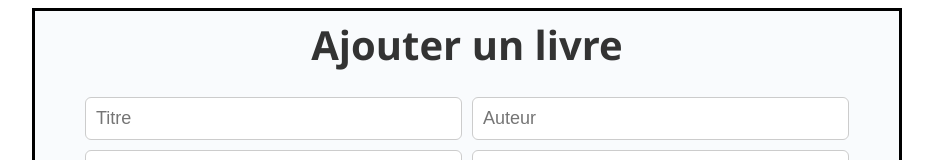
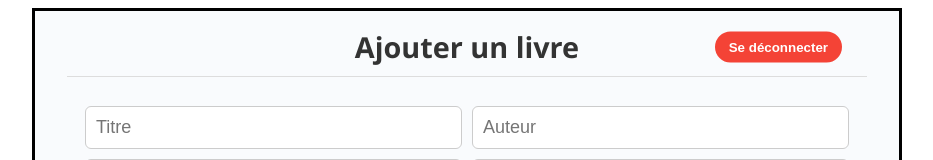
Before and after one commit to LaudeDignus/library-crud-app, a React (Create React App) app in the folder frontend/: page /dashboard in a window 1280 px wide. Shown: the top 160 px of the page, without its empty margins (173-1106 px from the left). Built offline with nearby package versions, Linux system fonts and the light colour scheme; no server answers; sample sign-in values are in the browser's storage.

Commit message:
feat: Add logout functionality and enhance Dashboard styling

```diff
--- a/frontend/src/pages/Dashboard.js
+++ b/frontend/src/pages/Dashboard.js
@@ -1,6 +1,7 @@
 import { useState, useEffect, useCallback } from "react";
 import API from "../services/api";
 import "../styles/Dashboard.css";
+import { useNavigate } from "react-router-dom";
 
 const Dashboard = () => {
   const [books, setBooks] = useState([]);
@@ -11,6 +12,7 @@ const Dashboard = () => {
     year: "",
     image: "",
   });
+
   const [editId, setEditId] = useState(null);
   const [searchQuery, setSearchQuery] = useState("");
   const [currentPage, setCurrentPage] = useState(1);
@@ -93,6 +95,13 @@ const Dashboard = () => {
     }
   };
 
+  const navigate = useNavigate();
+
+  const handleLogout = () => {
+    localStorage.removeItem("token");
+    navigate("/login");
+  };
+
   const totalPages = Math.max(
     1,
     Math.ceil(
@@ -104,8 +113,15 @@ const Dashboard = () => {
 
   return (
     <div className="container">
-      <h2>{editId ? "Modifier un livre" : "Ajouter un livre"}</h2>
+      <div className="header">
+        <h2>{editId ? "Modifier un livre" : "Ajouter un livre"}</h2>
 
+        <div className="logout">
+          <button onClick={handleLogout} className="btn-logout">
+            Se déconnecter
+          </button>
+        </div>
+      </div>
       <form onSubmit={handleSubmit} className="form-add-book">
         <div className="input-row">
           <input
--- a/frontend/src/styles/Dashboard.css
+++ b/frontend/src/styles/Dashboard.css
@@ -9,13 +9,49 @@
   padding-bottom: 6px;
 }
 
-h2 {
+.header {
+  display: flex;
+  align-items: center;
+  justify-content: center;
+  position: relative;
+  margin-bottom: 20px;
+  padding: 10px 0;
+  border-bottom: 1px solid #ddd;
+}
+
+.header h2 {
+  margin: 0;
+  text-align: center;
+  flex-grow: 1;
+  font-size: 1.8rem;
   color: #333;
-  margin-bottom: 1rem;
-  text-align: center;
-  font-size: 40px;
-  margin-top: 0;
+  animation: fadein 0.5s ease-in-out;
 }
+
+.logout {
+    position: absolute;
+    right: 25px;
+    top: 50%;
+    transform: translateY(-50%);
+    padding-left: 10px;
+}
+
+.btn-logout {
+  background-color: #f44336;
+  color: white;
+  border: none;
+  padding: 8px 14px;
+  border-radius: 50px;
+  cursor: pointer;
+  font-weight: bold;
+  transition: background-color 0.3s ease, transform 0.2s ease;
+}
+
+.btn-logout:hover {
+  background-color: #d32f2f;
+  transform: scale(1.05);
+}
+
 /*Formulaire*/
 .form-add-book{
     margin: 9px;
```
